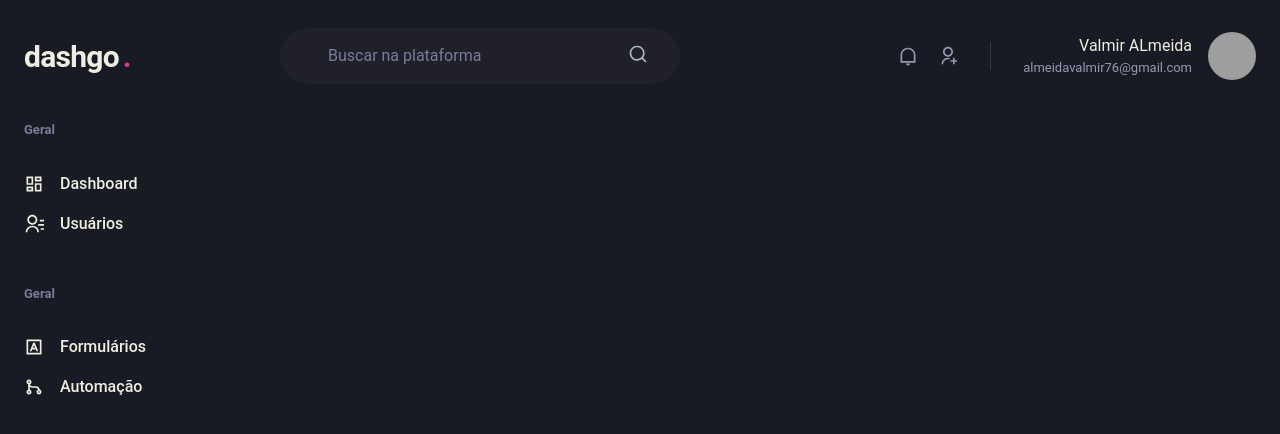
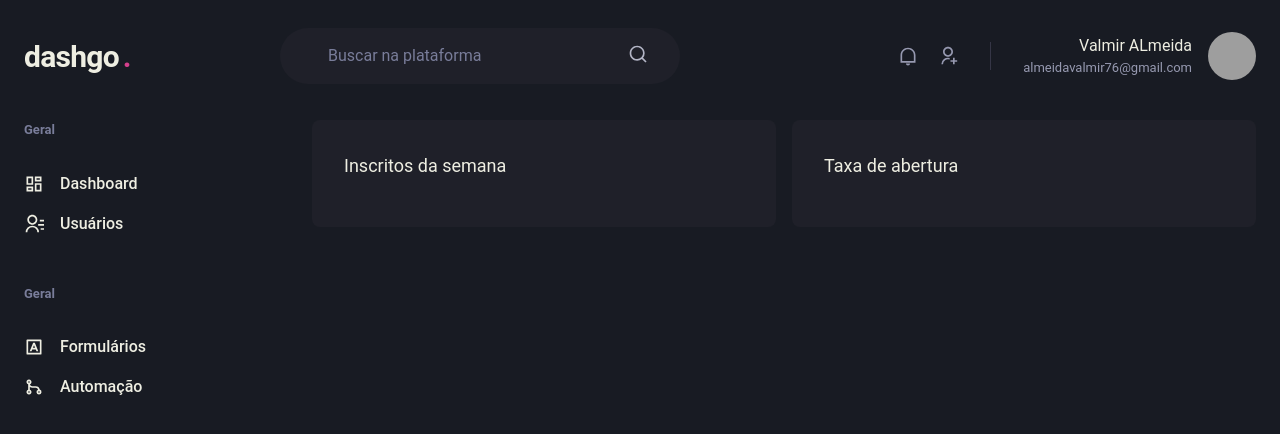
Before and after one commit to valmir1227/React-Chakra-Dashboard, a Next.js app: page /dashboard in a window 1280 px wide. Shown: the top 434 px of the page. Built offline with nearby package versions, Linux system fonts and the light colour scheme; grey boxes are pictures that could not be loaded.

Commit message:
:package: Dashboard

```diff
--- a/src/pages/dashboard.tsx
+++ b/src/pages/dashboard.tsx
@@ -1,5 +1,5 @@
 import React from "react";
-import { Flex } from "@chakra-ui/react";
+import { Flex, SimpleGrid, Box, Text } from "@chakra-ui/react";
 import { Header } from "../components/Header/Header";
 import Sidebar from "../components/Sidebar/Sidebar";
 
@@ -9,6 +9,24 @@
       <Header />
       <Flex w="100%" maxW={1450} my="6" mx="auto" px="6">
         <Sidebar />
+
+        <SimpleGrid
+          flex="1"
+          gap="4"
+          minChildWidth="320px"
+          alignItems="flex-start"
+        >
+          <Box p="8" bg="gray.800" borderRadius={8}>
+            <Text fontSize="lg" mb="4">
+              Inscritos da semana
+            </Text>
+          </Box>
+          <Box p="8" bg="gray.800" borderRadius={8}>
+            <Text fontSize="lg" mb="4">
+              Taxa de abertura
+            </Text>
+          </Box>
+        </SimpleGrid>
       </Flex>
     </Flex>
   );
```
Also changed, not shown: src/components/Sidebar/Sidebar.tsx (+6 -1 lines).
